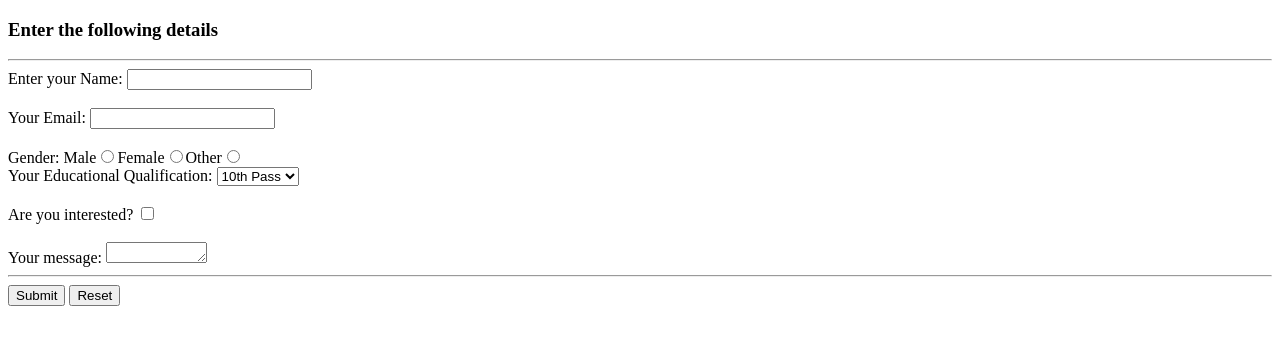
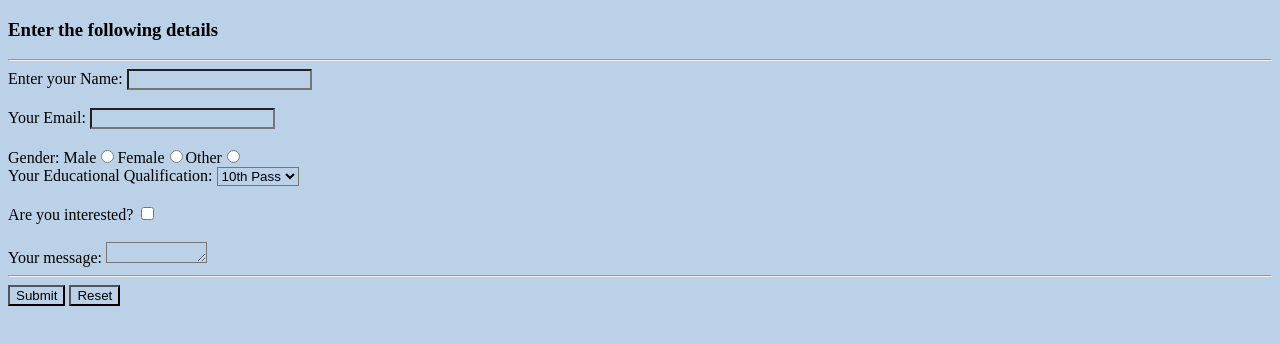
Before and after one commit to ansarahmed97/cv, a plain HTML site: page contact-me.html in a window 1280 px wide. Drawn offline with Linux system fonts and the light colour scheme.

Commit message:
contact-me.html

```diff
--- a/contact-me.html
+++ b/contact-me.html
@@ -5,6 +5,11 @@
     <meta http-equiv="X-UA-Compatible" content="IE=edge">
     <meta name="viewport" content="width=device-width, initial-scale=1.0">
     <title>Document</title>
+    <style>
+        *{
+            background-color: #bbd1e7;
+        }
+    </style>
 </head>
 <body>
     <h3>Enter the following details</h3>
```
